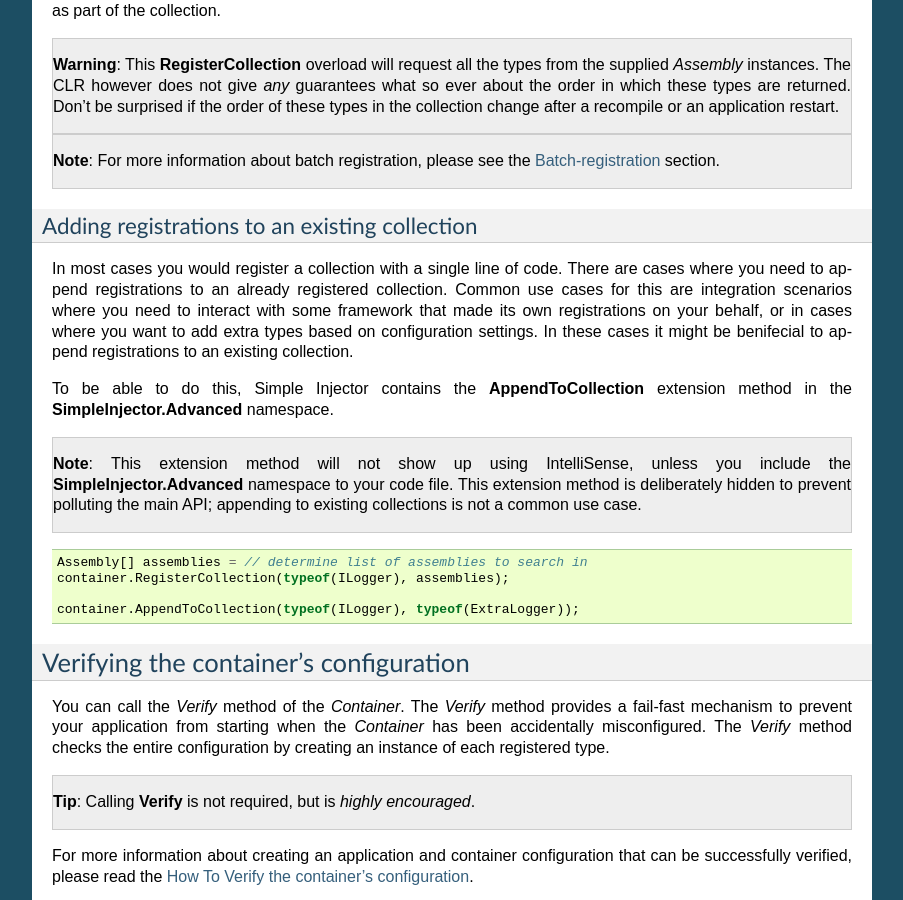
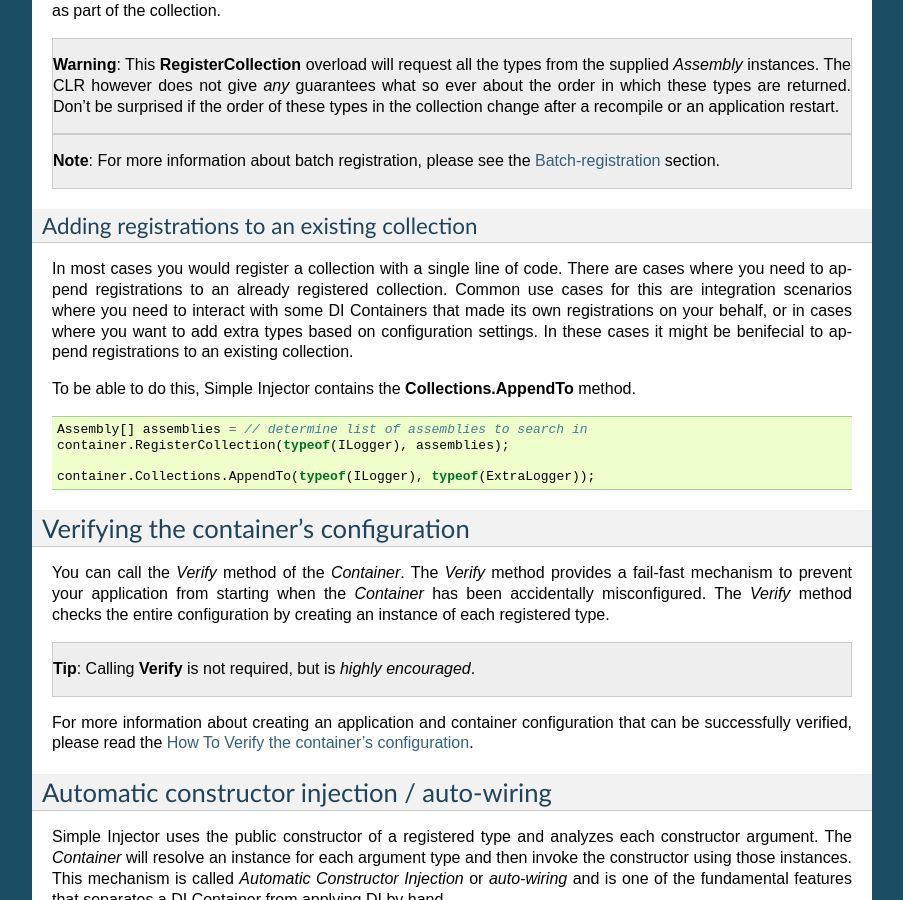
Before and after one commit to simpleinjector/Documentation, a Sphinx documentation site: the page built from source/using.rst, in a window 1280 px wide and 900 px high, scrolled down 8241 px. Shown: the whole window, without its empty margins (198-1101 px from the left). Built offline with Sphinx 7.4.7, drawn with Linux system fonts in a browser that asks for light colours.

Commit message:
Changed the examples of AppendToCollection to the new Collections.AppendTo syntax. Feature: https://github.com/simpleinjector/SimpleInjector/issues/517

```diff
--- a/source/advanced.rst
+++ b/source/advanced.rst
@@ -293,11 +293,9 @@ In most cases however, manually supplying the **RegisterCollection** with a list
 
 .. code-block:: c#
 
-    // Extension method from the SimpleInjector.Advanced namespace.
-    container.AppendToCollection(typeof(IValidator<>), typeof(DataAnnotationsValidator<>));
+    container.Collections.AppendTo(typeof(IValidator<>), typeof(DataAnnotationsValidator<>));
 
-    container.RegisterCollection(typeof(IValidator<>),
-        new[] { typeof(IValidator<>).Assembly });
+    container.RegisterCollection(typeof(IValidator<>), typeof(IValidator<>).Assembly);
 
 .. container:: Note
 
--- a/source/using.rst
+++ b/source/using.rst
@@ -437,20 +437,16 @@ The previous code snippet will register all *ILogger* implementations that can b
 Adding registrations to an existing collection
 ----------------------------------------------
 
-In most cases you would register a collection with a single line of code. There are cases where you need to append registrations to an already registered collection. Common use cases for this are integration scenarios where you need to interact with some framework that made its own registrations on your behalf, or in cases where you want to add extra types based on configuration settings. In these cases it might be benifecial to append registrations to an existing collection.
+In most cases you would register a collection with a single line of code. There are cases where you need to append registrations to an already registered collection. Common use cases for this are integration scenarios where you need to interact with some DI Containers that made its own registrations on your behalf, or in cases where you want to add extra types based on configuration settings. In these cases it might be benifecial to append registrations to an existing collection.
 
-To be able to do this, Simple Injector contains the **AppendToCollection** extension method in the **SimpleInjector.Advanced** namespace.
-
-.. container:: Note
-
-    **Note**: This extension method will not show up using IntelliSense, unless you include the **SimpleInjector.Advanced** namespace to your code file. This extension method is deliberately hidden to prevent polluting the main API; appending to existing collections is not a common use case.
+To be able to do this, Simple Injector contains the **Collections.AppendTo** method.
 
 .. code-block:: c#
 
     Assembly[] assemblies = // determine list of assemblies to search in
     container.RegisterCollection(typeof(ILogger), assemblies);
 
-    container.AppendToCollection(typeof(ILogger), typeof(ExtraLogger));
+    container.Collections.AppendTo(typeof(ILogger), typeof(ExtraLogger));
 
 
 .. _Verifying-Container:
```
